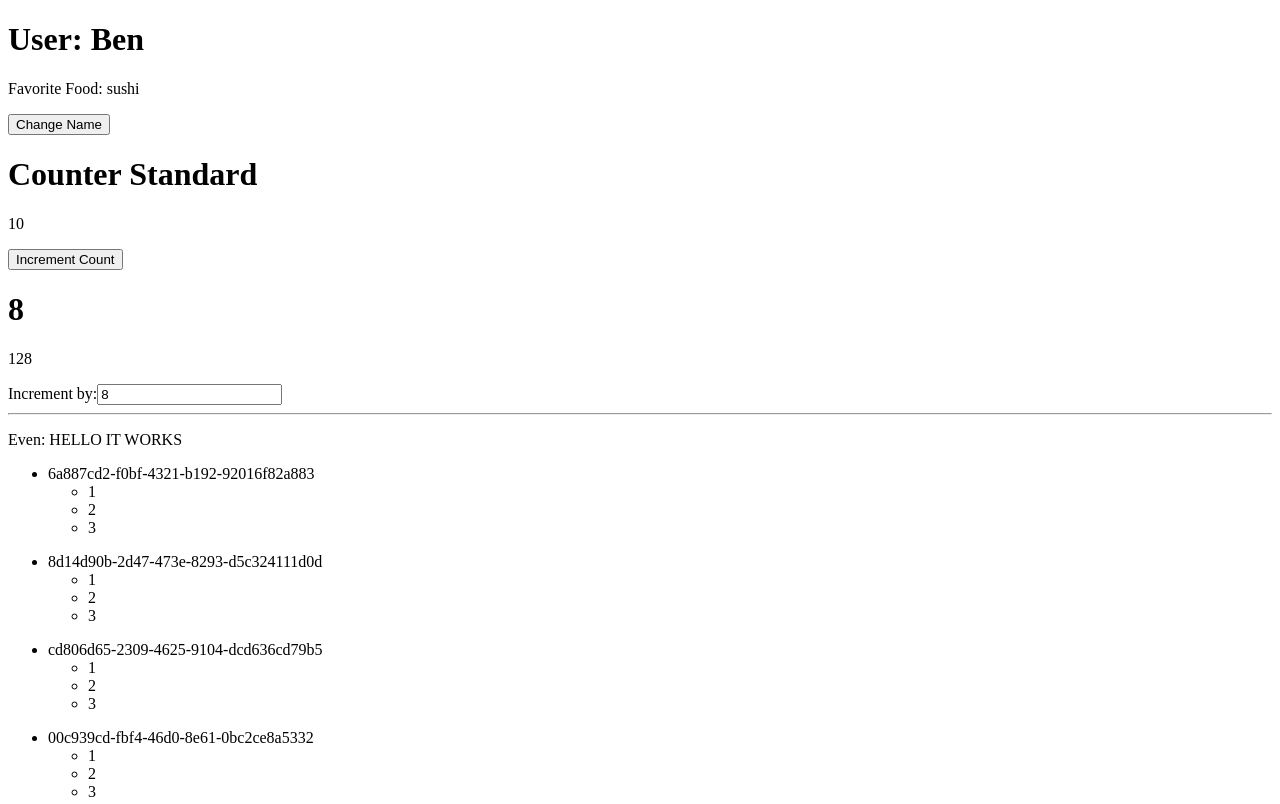
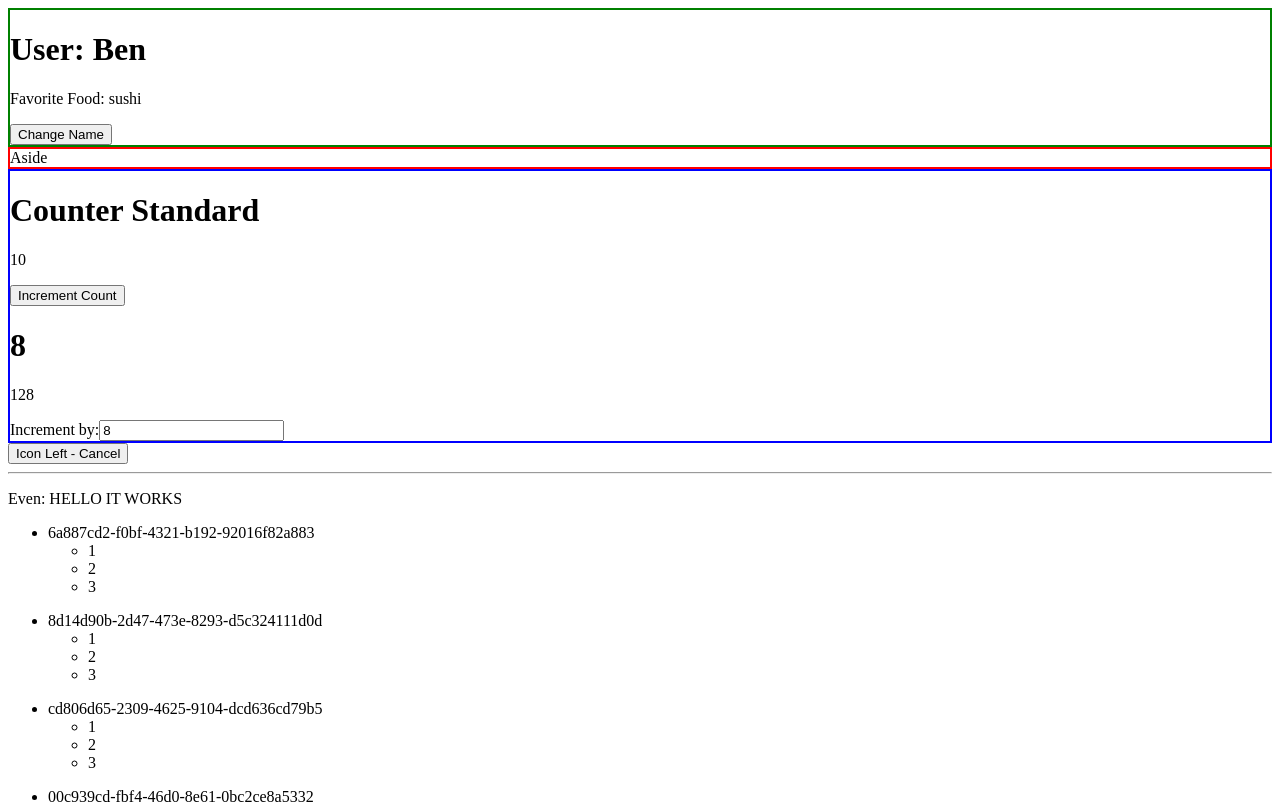
Before and after one commit to bencodezen/complete-intro-to-vue-3-workshop, a Vue app in the folder playground/: page / in a window 1280 px wide. Shown: the top 804 px of the page. Built offline with nearby package versions, Linux system fonts and the light colour scheme.

Commit message:
feature: add slot layout example

```diff
--- a/playground/src/App.vue
+++ b/playground/src/App.vue
@@ -1,10 +1,14 @@
 <script>
 import UserCard from "./components/user-card.vue";
 import BaseCounter from "./components/base-counter.vue";
+import BaseButton from "./components/base-button.vue";
+import BaseLayout from "./components/base-layout.vue";
 
 export default {
   components: {
+    BaseButton,
     BaseCounter,
+    BaseLayout,
     UserCard,
   },
   data() {
@@ -62,8 +66,17 @@ export default {
 </script>
 
 <template>
-  <UserCard :user="refinedUserData" @change-name="changeName" />
-  <BaseCounter />
+  <BaseLayout>
+    <template v-slot:sidebar> Aside </template>
+    <template v-slot:main>
+      <UserCard :user="refinedUserData" @change-name="changeName" />
+    </template>
+    <template v-slot:footer>
+      <BaseCounter />
+    </template>
+  </BaseLayout>
+  <BaseButton :left="true"></BaseButton>
+
   <hr />
   <p v-if="message.length % 2 === 0">Even: {{ message.toUpperCase() }}</p>
   <p v-else>Odd: {{ message }}</p>
--- /dev/null
+++ b/playground/src/components/base-button.vue
@@ -0,0 +1,17 @@
+<script>
+export default {
+  props: {
+    left: Boolean,
+    default: false,
+  },
+};
+</script>
+
+<template>
+  <button>
+    <slot v-if="left">Icon Left - Cancel</slot>
+    <slot v-else>Submit</slot>
+  </button>
+</template>
+
+<style></style>
--- /dev/null
+++ b/playground/src/components/base-layout.vue
@@ -0,0 +1,27 @@
+<template>
+  <div class="wrapper">
+    <main class="main">
+      <slot name="main" />
+    </main>
+    <aside class="sidebar">
+      <slot name="sidebar" />
+    </aside>
+  </div>
+  <footer class="footer">
+    <slot name="footer" />
+  </footer>
+</template>
+
+<style>
+.sidebar {
+  border: 2px solid red;
+}
+
+.main {
+  border: 2px solid green;
+}
+
+.footer {
+  border: 2px solid blue;
+}
+</style>
```
